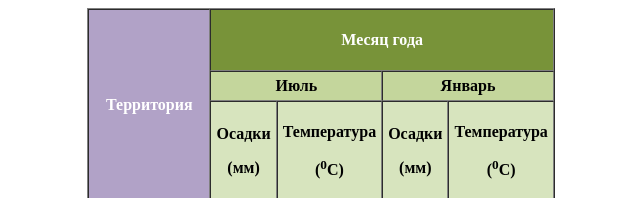
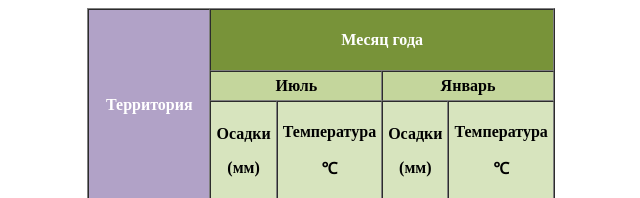
Before and after one commit to lllBunnylll/https---github.com-lllBunnylll-IT_academy, a plain HTML site: page HomeWork2/task3.html in a window 1280 px wide. Shown: the top 198 px of the page, 319-959 px from the left. Drawn offline with Linux system fonts and the light colour scheme.

Commit message:
changes to be committed: modified:   HomeWork2/task3 сделано

```diff
--- a/HomeWork2/task3.html
+++ b/HomeWork2/task3.html
@@ -18,11 +18,11 @@
 			<th><p>Осадки</p>
 				<p>(мм)</p></th>
 			<th><p>Температура</p>
-				<p>(<sup>0</sup>С)</p></th>
+				<p>&#8451;</p></th>
 			<th><p>Осадки</p>
 				<p>(мм)</p></th>
 			<th><p>Температура</p>
-				<p>(<sup>0</sup>С)</p></th>
+				<p>&#8451;</p></th>
 		</tr>
 		<tr>
 			<th bgcolor="#cdc0d9">Тульская обл.</th>
```
